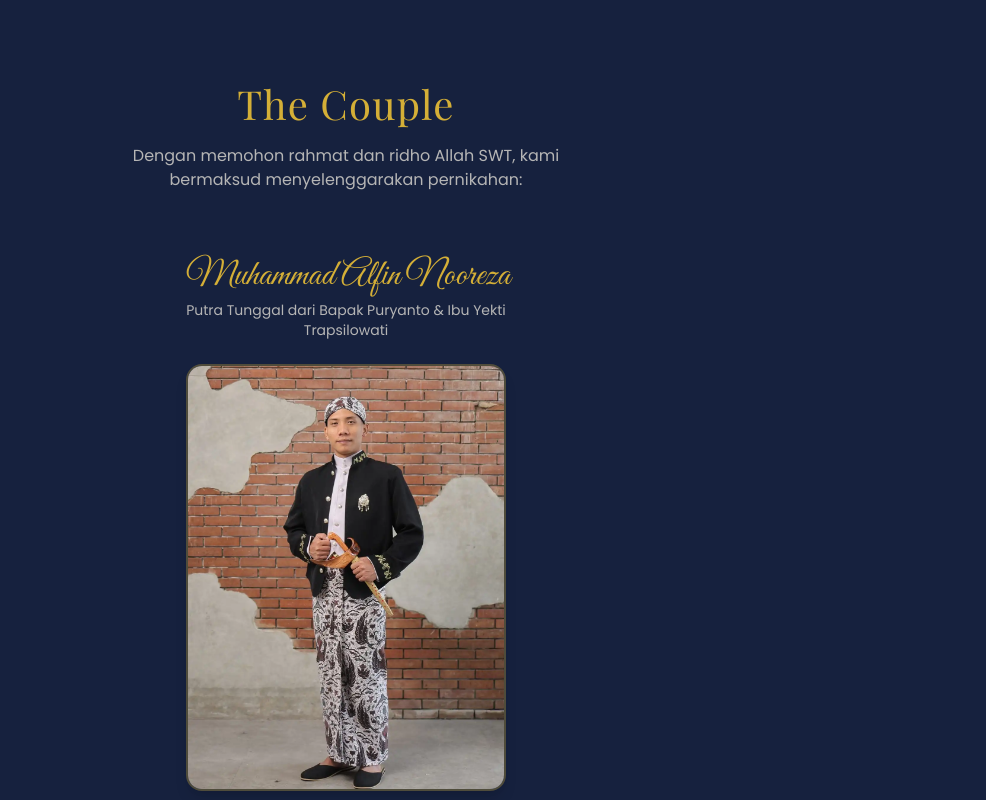
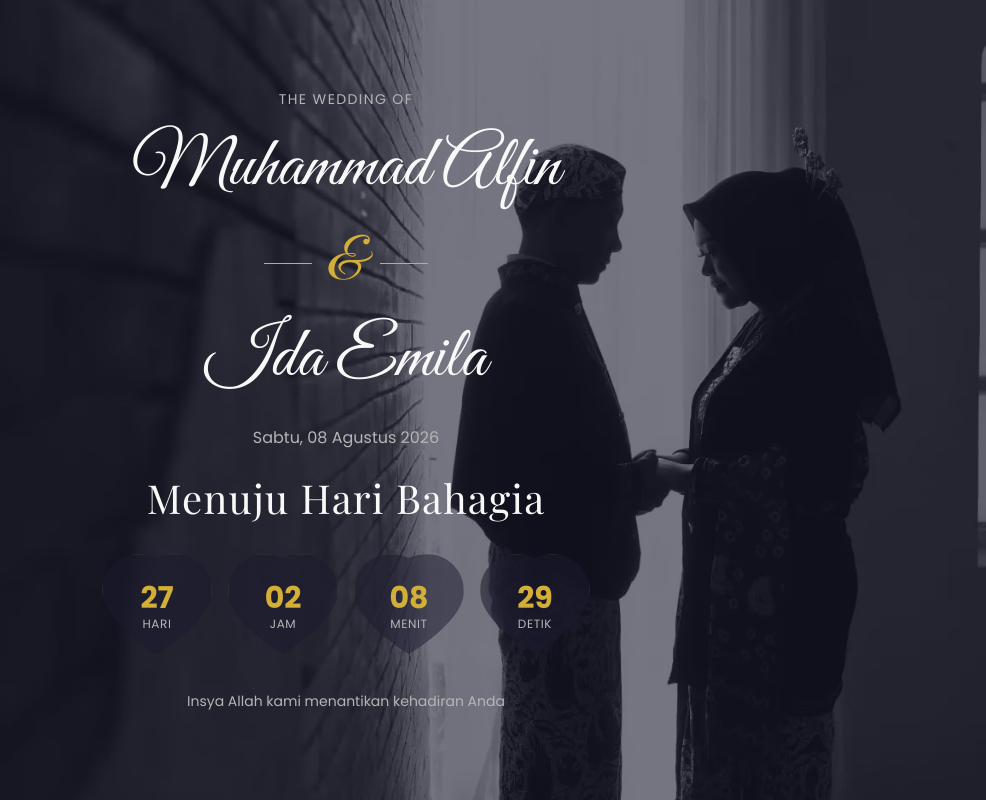
Before and after one commit to hendraadwii/wedding-invitationss, a Next.js app in the folder frontend/: page / in a window 1280 px wide. Both pictures are taken after a click on the button "Buka Undangan". Shown: the top 800 px of the page, without its empty margins (294-1280 px from the left). Built offline with nearby package versions, Linux system fonts and the light colour scheme; no server answers; a web font is replaced by a local one.

Commit message:
feat: tambah CountdownHero & QuranSection sebelum CoupleSection

```diff
--- a/frontend/src/app/globals.css
+++ b/frontend/src/app/globals.css
@@ -30,4 +30,32 @@
   .scrollbar-hide::-webkit-scrollbar {
     display: none;
   }
+  .heart-countdown {
+    position: relative;
+    width: 90px;
+    height: 85px;
+    display: flex;
+    flex-direction: column;
+    align-items: center;
+    justify-content: center;
+  }
+  .heart-countdown::before {
+    content: '';
+    position: absolute;
+    inset: 0;
+    background: var(--color-background);
+    opacity: 0.5;
+    border: 1px solid rgba(212, 175, 55, 0.2);
+    clip-path: path('M45 80C45 80 0 55 0 30C0 13.4 13.4 0 30 0C37.5 0 44.5 3 45 3C45.5 3 52.5 0 60 0C76.6 0 90 13.4 90 30C90 55 45 80 45 80Z');
+    backdrop-filter: blur(8px);
+  }
+  @media (min-width: 768px) {
+    .heart-countdown {
+      width: 110px;
+      height: 105px;
+    }
+    .heart-countdown::before {
+      clip-path: path('M55 100C55 100 0 68 0 37C0 16.5 16.5 0 37 0C46.5 0 55 4 55 4C55 4 63.5 0 73 0C93.5 0 110 16.5 110 37C110 68 55 100 55 100Z');
+    }
+  }
 }
--- a/frontend/src/app/layout.tsx
+++ b/frontend/src/app/layout.tsx
@@ -1,5 +1,5 @@
 import type { Metadata } from 'next';
-import { Great_Vibes, Playfair_Display, Poppins } from 'next/font/google';
+import { Great_Vibes, Playfair_Display, Poppins, Amiri } from 'next/font/google';
 import './globals.css';
 
 const greatVibes = Great_Vibes({
@@ -22,6 +22,13 @@ const poppins = Poppins({
   display: 'swap',
 });
 
+const amiri = Amiri({
+  weight: '400',
+  subsets: ['arabic'],
+  variable: '--font-arabic',
+  display: 'swap',
+});
+
 export const metadata: Metadata = {
   title: 'Wedding Invitation - Hendra Dwi & Wonyoung',
   description: 'Kami mengundang Anda untuk hadir di hari bahagia kami.',
@@ -38,7 +45,7 @@ export default function RootLayout({
   children: React.ReactNode;
 }>) {
   return (
-    <html lang="id" className={`${greatVibes.variable} ${playfair.variable} ${poppins.variable}`}>
+    <html lang="id" className={`${greatVibes.variable} ${playfair.variable} ${poppins.variable} ${amiri.variable}`}>
       <body className="font-sans antialiased">{children}</body>
     </html>
   );
--- a/frontend/src/app/page.tsx
+++ b/frontend/src/app/page.tsx
@@ -3,9 +3,9 @@
 import { useState } from 'react';
 import Hero from '@/components/sections/Hero';
 import CoupleSection from '@/components/sections/CoupleSection';
-import LoveStory from '@/components/sections/LoveStory';
+import CountdownHero from '@/components/sections/CountdownHero';
+import QuranSection from '@/components/sections/QuranSection';
 import EventInfo from '@/components/sections/EventInfo';
-import Countdown from '@/components/sections/Countdown';
 import Gallery from '@/components/sections/Gallery';
 import RSVP from '@/components/sections/RSVP';
 import Wishes from '@/components/sections/Wishes';
@@ -29,8 +29,9 @@ export default function Home() {
 
   return (
     <main className="min-h-screen bg-background">
+      <CountdownHero weddingData={weddingData} />
+      <QuranSection />
       <CoupleSection weddingData={weddingData} />
-      <Countdown targetDate={weddingData.eventDate} />
       <EventInfo weddingData={weddingData} />
       <Gallery />
       <RSVP />
--- /dev/null
+++ b/frontend/src/components/sections/CountdownHero.tsx
@@ -0,0 +1,141 @@
+'use client';
+
+import { motion } from 'framer-motion';
+import { useCountdown } from '@/hooks/useCountdown';
+import { formatDate } from '@/lib/utils';
+
+interface CountdownHeroProps {
+  weddingData: {
+    groomName: string;
+    brideName: string;
+    eventDate: string;
+  };
+}
+
+export default function CountdownHero({ weddingData }: CountdownHeroProps) {
+  const date = formatDate(weddingData.eventDate);
+  const { days, hours, minutes, seconds } = useCountdown(weddingData.eventDate);
+
+  const items = [
+    { label: 'Hari', value: days },
+    { label: 'Jam', value: hours },
+    { label: 'Menit', value: minutes },
+    { label: 'Detik', value: seconds },
+  ];
+
+  return (
+    <section className="relative min-h-screen flex flex-col items-center justify-center px-4 overflow-hidden">
+      <img
+        src="/invitation/images/mobile.webp"
+        alt=""
+        className="absolute inset-0 w-full h-full object-cover block md:hidden"
+      />
+      <img
+        src="/invitation/images/desktop.webp"
+        alt=""
+        className="absolute inset-0 w-full h-full object-cover hidden md:block"
+      />
+      <div className="absolute inset-0 bg-background/60" />
+
+      <div className="relative z-10 text-center">
+        <motion.p
+          className="text-sm tracking-widest uppercase text-muted mb-4"
+          initial={{ opacity: 0 }}
+          whileInView={{ opacity: 1 }}
+          viewport={{ once: true }}
+          transition={{ delay: 0.1 }}
+        >
+          The Wedding Of
+        </motion.p>
+
+        <motion.h1
+          className="font-script text-nama-mobile md:text-nama-tablet lg:text-nama-desktop text-text mb-2"
+          initial={{ opacity: 0, scale: 0.9 }}
+          whileInView={{ opacity: 1, scale: 1 }}
+          viewport={{ once: true }}
+          transition={{ delay: 0.2, duration: 0.8 }}
+        >
+          {weddingData.groomName}
+        </motion.h1>
+
+        <motion.div
+          className="flex items-center justify-center gap-4 my-4"
+          initial={{ opacity: 0 }}
+          whileInView={{ opacity: 1 }}
+          viewport={{ once: true }}
+          transition={{ delay: 0.3 }}
+        >
+          <span className="h-px w-12 bg-primary" />
+          <span className="font-script text-ampersand-mobile md:text-ampersand-tablet lg:text-ampersand-desktop text-primary">&</span>
+          <span className="h-px w-12 bg-primary" />
+        </motion.div>
+
+        <motion.h2
+          className="font-script text-nama-mobile md:text-nama-tablet lg:text-nama-desktop text-text mb-6"
+          initial={{ opacity: 0, scale: 0.9 }}
+          whileInView={{ opacity: 1, scale: 1 }}
+          viewport={{ once: true }}
+          transition={{ delay: 0.4, duration: 0.8 }}
+        >
+          {weddingData.brideName}
+        </motion.h2>
+
+        <motion.p
+          className="text-muted mb-6"
+          initial={{ opacity: 0 }}
+          whileInView={{ opacity: 1 }}
+          viewport={{ once: true }}
+          transition={{ delay: 0.5 }}
+        >
+          {date}
+        </motion.p>
+
+        <motion.h3
+          className="font-serif text-heading-mobile md:text-heading-tablet lg:text-heading-desktop text-text mb-8 tracking-heading"
+          initial={{ opacity: 0, y: 20 }}
+          whileInView={{ opacity: 1, y: 0 }}
+          viewport={{ once: true }}
+          transition={{ delay: 0.6 }}
+        >
+          Menuju Hari Bahagia
+        </motion.h3>
+
+        <motion.div
+          className="flex justify-center gap-4 mb-8"
+          initial={{ opacity: 0, y: 20 }}
+          whileInView={{ opacity: 1, y: 0 }}
+          viewport={{ once: true }}
+          transition={{ delay: 0.4 }}
+        >
+          {items.map((item, index) => (
+            <motion.div
+              key={item.label}
+              className="heart-countdown"
+              initial={{ opacity: 0, y: 20 }}
+              whileInView={{ opacity: 1, y: 0 }}
+              viewport={{ once: true }}
+              transition={{ delay: 0.5 + index * 0.1 }}
+            >
+              <div className="relative z-10 text-2xl md:text-3xl font-bold text-accent">
+                {String(item.value).padStart(2, '0')}
+              </div>
+              <div className="relative z-10 text-[10px] md:text-xs text-muted uppercase tracking-wider">
+                {item.label}
+              </div>
+            </motion.div>
+          ))}
+        </motion.div>
+
+        <motion.p
+          className="text-muted text-sm max-w-md mx-auto"
+          initial={{ opacity: 0 }}
+          whileInView={{ opacity: 1 }}
+          viewport={{ once: true }}
+          transition={{ delay: 0.9 }}
+        >
+          Insya Allah kami menantikan kehadiran Anda
+        </motion.p>
+      </div>
+    </section>
+  );
+}
--- a/frontend/src/components/sections/Hero.tsx
+++ b/frontend/src/components/sections/Hero.tsx
@@ -2,7 +2,6 @@
 
 import { motion } from 'framer-motion';
 import FloatingHearts from '@/components/ui/FloatingHearts';
-import { useCountdown } from '@/hooks/useCountdown';
 import { formatDate } from '@/lib/utils';
 
 interface HeroProps {
@@ -16,7 +15,6 @@ interface HeroProps {
 
 export default function Hero({ weddingData, onOpen }: HeroProps) {
   const date = formatDate(weddingData.eventDate);
-  const { days, hours, minutes, seconds } = useCountdown(weddingData.eventDate);
 
   return (
     <section className="relative min-h-screen flex flex-col items-center justify-center px-4 overflow-hidden">
@@ -86,29 +84,6 @@ export default function Hero({ weddingData, onOpen }: HeroProps) {
           {date}
         </motion.p>
 
-        <motion.div
-          className="flex justify-center gap-4 mb-8"
-          initial={{ opacity: 0, y: 10 }}
-          animate={{ opacity: 1, y: 0 }}
-          transition={{ delay: 1.1 }}
-        >
-          {[
-            { label: 'Hari', value: days },
-            { label: 'Jam', value: hours },
-            { label: 'Menit', value: minutes },
-            { label: 'Detik', value: seconds },
-          ].map((item) => (
-            <div key={item.label} className="bg-background/50 backdrop-blur-sm rounded-lg px-3 py-2 min-w-[60px] border border-primary/20">
-              <div className="text-xl md:text-2xl font-bold text-accent">
-                {String(item.value).padStart(2, '0')}
-              </div>
-              <div className="text-[10px] md:text-xs text-muted uppercase tracking-wider">
-                {item.label}
-              </div>
-            </div>
-          ))}
-        </motion.div>
-
         <motion.button
           onClick={onOpen}
           className="px-8 py-3 bg-accent text-background rounded-full hover:bg-accent/80 transition-colors shadow-lg font-medium tracking-button"
--- /dev/null
+++ b/frontend/src/components/sections/QuranSection.tsx
@@ -0,0 +1,44 @@
+'use client';
+
+import { motion } from 'framer-motion';
+
+export default function QuranSection() {
+  return (
+    <section className="py-16 px-4 bg-secondary">
+      <div className="max-w-2xl mx-auto text-center">
+        <motion.div
+          initial={{ opacity: 0, y: 20 }}
+          whileInView={{ opacity: 1, y: 0 }}
+          viewport={{ once: true }}
+          transition={{ duration: 0.8 }}
+        >
+          <p className="text-muted text-sm mb-2 uppercase tracking-wider">QS. Ar-Rum : 21</p>
+          <div className="w-12 h-px bg-primary mx-auto mb-8" />
+        </motion.div>
+
+        <motion.p
+          className="font-arabic text-2xl md:text-3xl leading-relaxed text-text mb-8"
+          dir="rtl"
+          initial={{ opacity: 0, y: 20 }}
+          whileInView={{ opacity: 1, y: 0 }}
+          viewport={{ once: true }}
+          transition={{ duration: 0.8, delay: 0.2 }}
+        >
+          وَمِنْ آيَاتِهِ أَنْ خَلَقَ لَكُم مِّنْ أَنفُسِكُمْ أَزْوَاجًا لِّتَسْكُنُوا إِلَيْهَا وَجَعَلَ بَيْنَكُم مَّوَدَّةً وَرَحْمَةً ۚ إِنَّ فِي ذَٰلِكَ لَآيَاتٍ لِّقَوْمٍ يَتَفَكَّرُونَ
+        </motion.p>
+
+        <motion.p
+          className="text-muted text-sm md:text-base leading-relaxed max-w-lg mx-auto"
+          initial={{ opacity: 0, y: 20 }}
+          whileInView={{ opacity: 1, y: 0 }}
+          viewport={{ once: true }}
+          transition={{ duration: 0.8, delay: 0.4 }}
+        >
+          "Dan di antara tanda-tanda kekuasaan-Nya ialah Dia menciptakan untukmu pasangan hidup dari jenismu sendiri,
+          supaya kamu cenderung dan merasa tenteram kepadanya, dan dijadikan-Nya di antaramu rasa kasih dan sayang.
+          Sesungguhnya pada yang demikian itu benar-benar terdapat tanda-tanda bagi kaum yang berfikir."
+        </motion.p>
+      </div>
+    </section>
+  );
+}
--- a/frontend/tailwind.config.ts
+++ b/frontend/tailwind.config.ts
@@ -17,6 +17,7 @@ const config: Config = {
         script: ['var(--font-script)', 'cursive'],
         serif: ['var(--font-serif)', 'serif'],
         sans: ['var(--font-sans)', 'sans-serif'],
+        arabic: ['var(--font-arabic)', 'serif'],
       },
       fontSize: {
         'nama-desktop': ['72px', { lineHeight: '120%' }],
```
